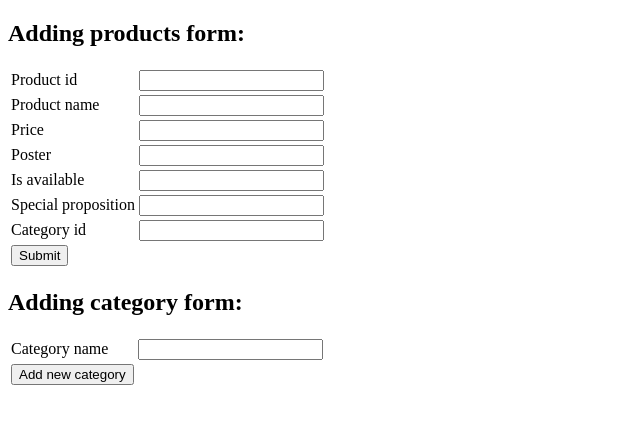
After one commit to Demoniolik/Individual-Assignment-Web, a PHP site: page /pages/admin/admin_page.php in a window 1280 px wide. The commit adds this page. Shown: the top 424 px of the page, without its empty margins (0-640 px from the left). Run offline with PHP 8.4, Linux system fonts and the light colour scheme.

Commit message:
Added admin page
Now adming page can add new products to catalog and also new categories for products

```diff
--- a/index.php
+++ b/index.php
@@ -45,9 +45,9 @@
             <!-- <a href="">
                 <img src="" alt="">
             </a> -->
-            <form action="">
+            <form action="pages/find_product_by_name_page.php" method="get">
                 <!-- Search input -->
-                <input type="text" placeholder="Поиск товаров">
+                <input type="text" placeholder="Поиск товаров" name="search_value">
                 <button type="submit" id="search">
                     <!-- Seacrh button -->
                     <img src="img/icons/search.svg" alt="">
--- /dev/null
+++ b/pages/admin/admin_page.php
@@ -0,0 +1,82 @@
+<!--
+    Before accessing thie page user should be authorized and have role of admin type
+    In other cases this page will be forbbiten for others
+ -->
+
+<!DOCTYPE html>
+<html lang="en">
+<head>
+    <meta charset="UTF-8">
+    <meta http-equiv="X-UA-Compatible" content="IE=edge">
+    <meta name="viewport" content="width=device-width, initial-scale=1.0">
+    <title>Admin page</title>
+</head>
+<body>
+    <div class="container">
+
+        <form action="../../dao/admin_dao.php" method="post">
+
+        <h2>Adding products form: </h2>
+        <table>
+
+            <tr>
+                <td><label for="product_id">Product id</label></td>
+                <td><input type="text" name="name" id="product_id"></td>
+            </tr>
+
+            <tr>
+                <td><label for="name">Product name</label></td>
+                <td><input type="text" name="name" id="name"></td>
+            </tr>
+
+            <tr>
+                <td><label for="price">Price</label></td>
+                <td><input type="text" name="price" id="price"></td>
+            </tr>
+
+            <tr>
+                <td><label for="poster">Poster</label></td>
+                <td><input type="text" name="poster" id="poster"></td>
+            </tr>
+
+            <tr>
+                <td><label for="is_available">Is available</label></td>
+                <td><input type="text" name="is_available" id="is_available"></td>
+            </tr>
+
+            <tr>
+                <td><label for="special_proposition">Special proposition</label></td>
+                <td><input type="text" name="special_proposition" id="special_proposition"></td>
+            </tr>
+
+            <tr>
+                <td><label for="category_id">Category id</label></td>
+                <td><input type="text" name="category_id" id="category_id"></td>
+            </tr>
+
+            <tr>
+                <td colspan="2"><button type="submit">Submit</button></td>
+            </tr>
+
+        </table>
+
+    </form>
+
+    <form action="../../dao/admin_category_dao.php" method="post">
+
+        <h2>Adding category form: </h2>
+
+        <table>
+            <tr>
+                <td><label for="">Category name</label></td>
+                <td><input type="text" name="category_name" id="category_id"></td>
+            </tr>
+            <tr>
+                <td><button type="submit">Add new category</button></td>
+            </tr>
+        </table>
+    </form>
+
+    </div>
+</body>
+</html>
--- a/styles/style.css
+++ b/styles/style.css
@@ -50,6 +50,7 @@ body {
 }
 
 .header_items {
+    box-sizing: border-box;
     padding: 1%;
     border: 1px solid #fff;
     text-decoration: none;
```
Also changed, not shown: dao/admin_category_dao.php (added, +18 -0 lines), dao/admin_dao.php (added, +22 -0 lines), model/product.php (+10 -0 lines), pages/find_product_by_name_page.php (added, +39 -0 lines).
